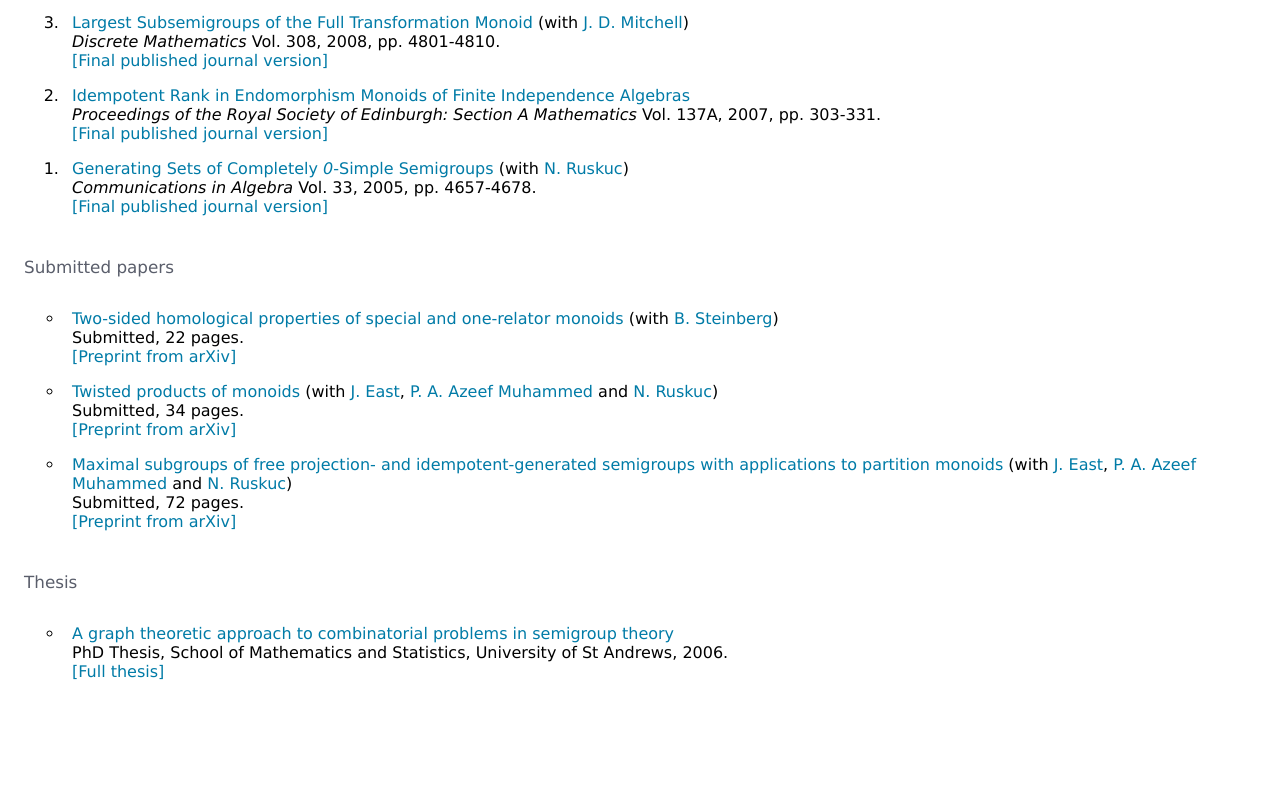
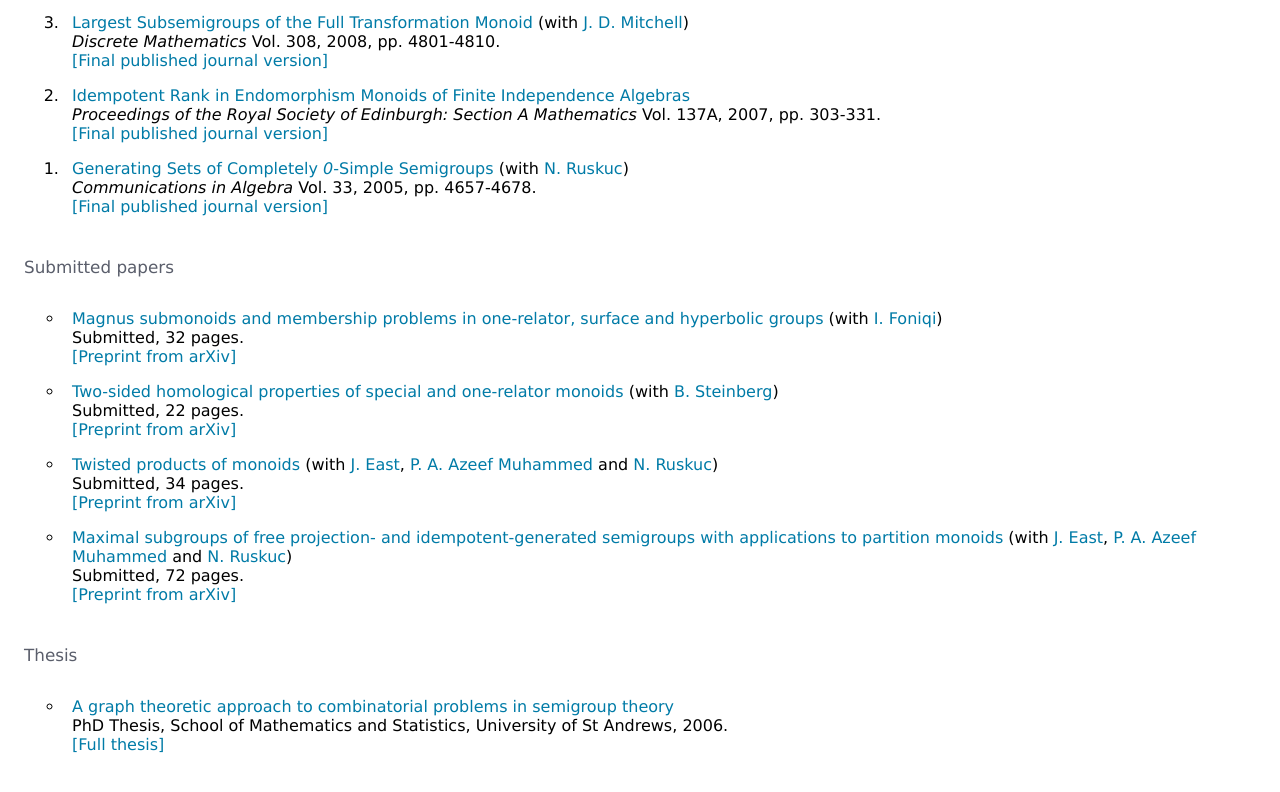
Before and after one commit to robertdgray/robertdgray.github.io, a plain HTML site: page papers.html in a window 1280 px wide. Shown: the part 4379-5171 px from the top of the page. Before the commit the page ends 5108 px from the top, so only its background shows below. Drawn offline with nearby package versions, Linux system fonts and the light colour scheme; some packages are replaced by stand-ins of ours.

Commit message:
WebpageUpdateWithMagnusPaper

```diff
--- a/papers.html
+++ b/papers.html
@@ -1070,6 +1070,19 @@ Submitted papers
 
 <ul>
 
+<li><div id="FoniqiGray2025"></id>
+<font color="#007BA7">
+Magnus submonoids and membership problems in one-relator, surface and hyperbolic groups
+</font>
+(with
+<a href='https://research-portal.uea.ac.uk/en/persons/islam-foniqi'>I. Foniqi</a>)
+<br>
+Submitted, 32 pages.
+<br>
+<a href=
+https://arxiv.org/abs/2509.24480
+>[Preprint from arXiv]</a>
+</li>
 
 
 <li><div id="GraySteinbergJuly2025"></id>
```
Also changed, not shown: 1 other file.
